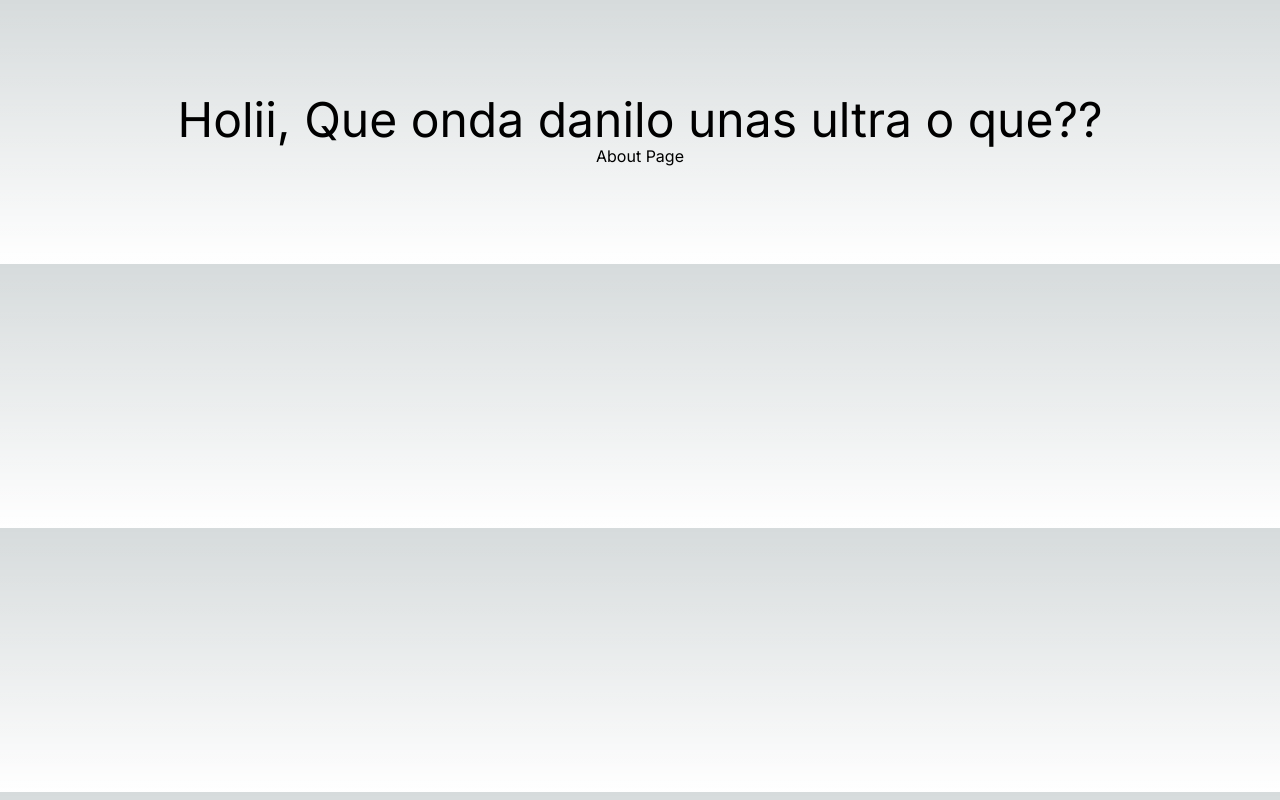
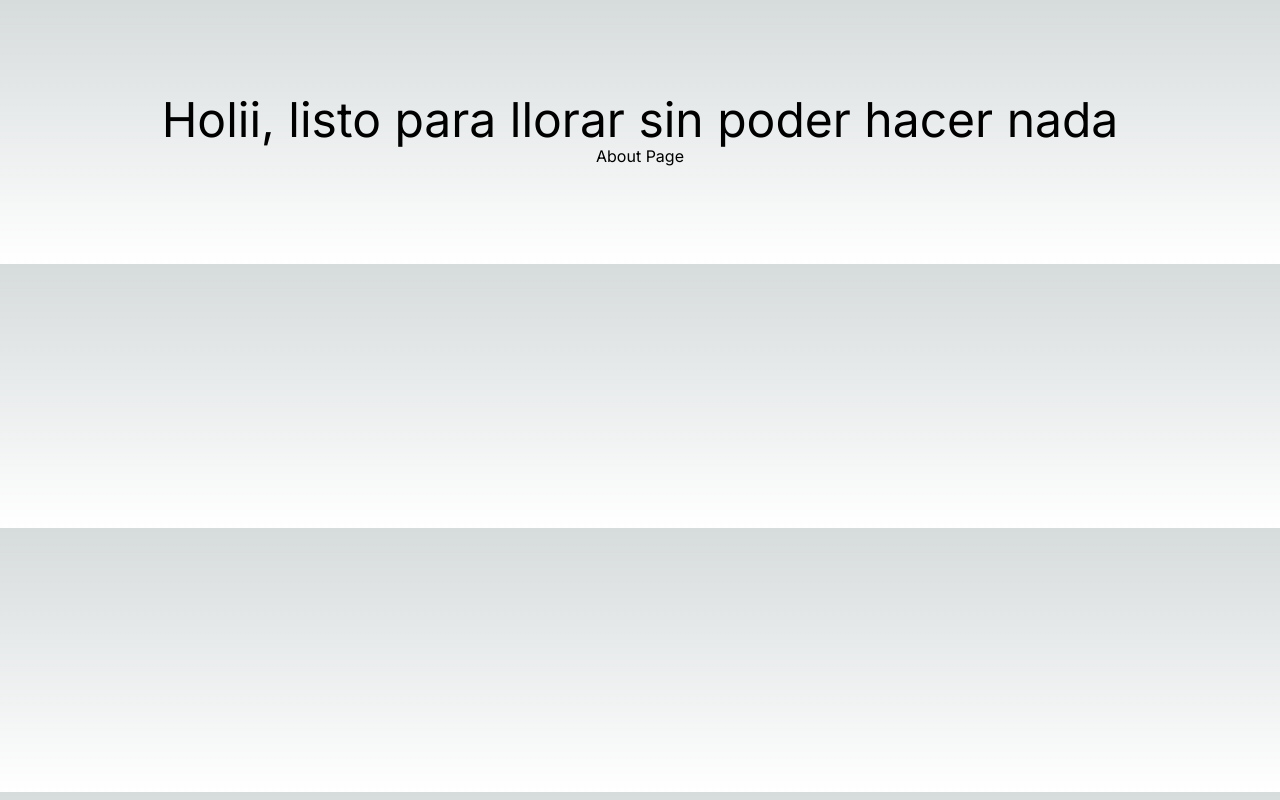
Before and after one commit to JacielGrijalva/next-first-steps, a Next.js app: page / in a window 1280 px wide. Built offline with nearby package versions, Linux system fonts and the light colour scheme.

Commit message:
cambios en home

```diff
--- a/app/page.tsx
+++ b/app/page.tsx
@@ -3,7 +3,7 @@ import Link from "next/link";
 export default function Home() {
     return (
         <main className="flex flex-col items-center justify-between p-24">
-            <span className="text-5xl">Holii, Que onda danilo unas ultra o que?? </span>
+            <span className="text-5xl">Holii, listo para llorar sin poder hacer nada </span>
 
             <Link href={'/about'}>About Page</Link>
         </main>
```
